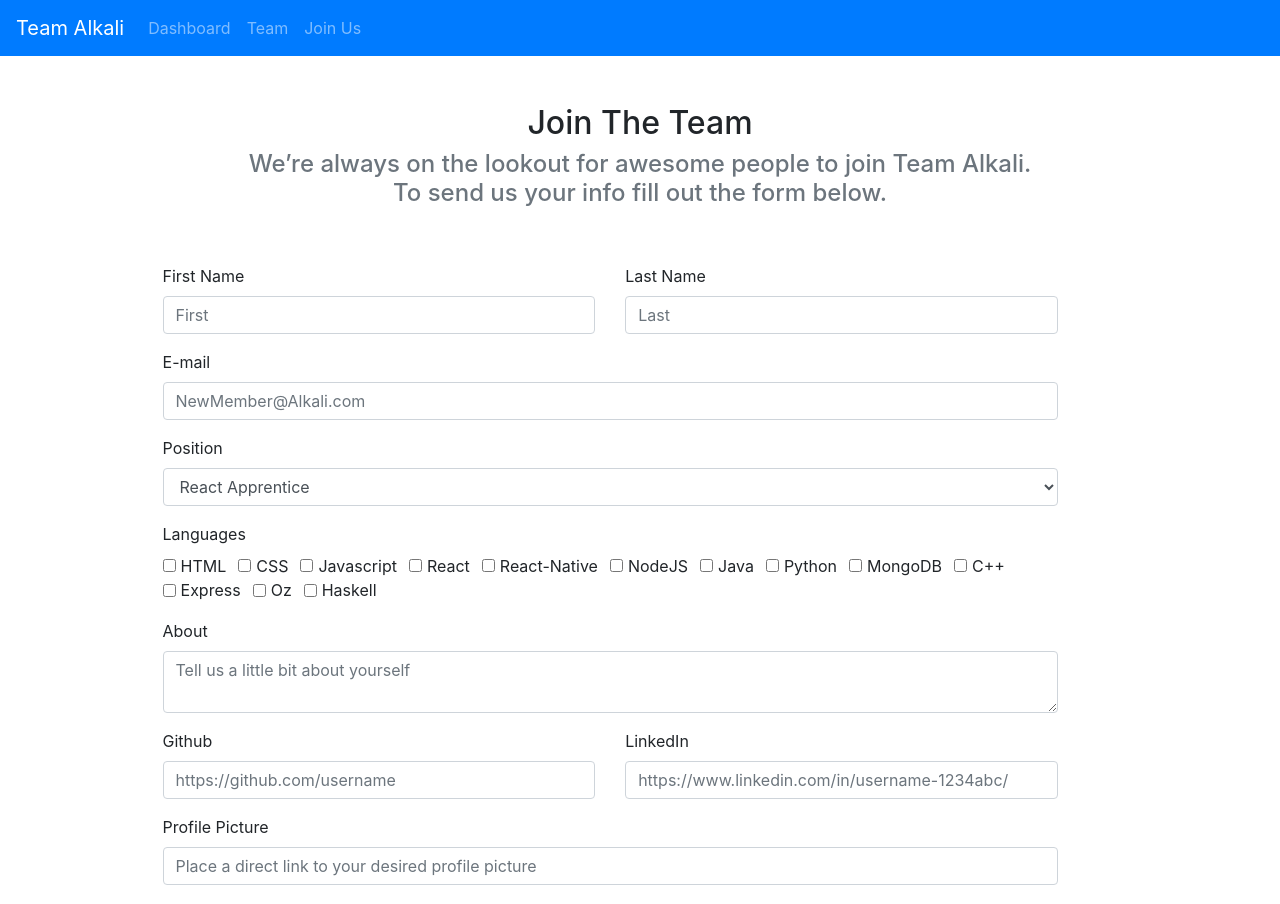
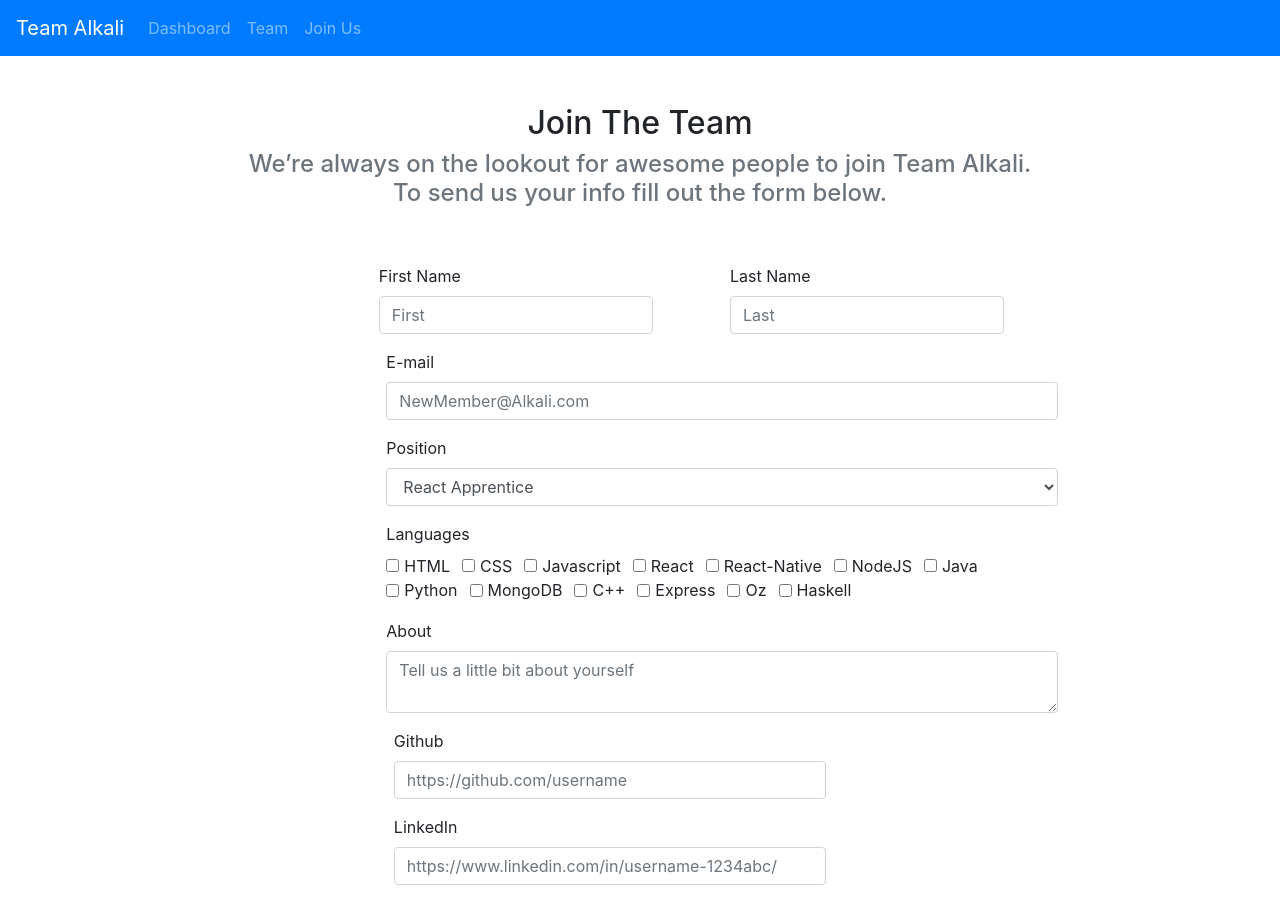
Before and after one commit to nakiacallaway/alkali-heroes, a React (Create React App) app: page /form in a window 1280 px wide. Shown: the top 904 px of the page. Built offline with nearby package versions, Linux system fonts and the light colour scheme.

Commit message:
feat(form)rearranged form to prevent shift when alerting

```diff
--- a/src/components/JoinForm.js
+++ b/src/components/JoinForm.js
@@ -55,7 +55,7 @@ const JoinForm = () =>{
                 >
                     {/* inputs start */}
                     <div className="row">
-                        <div id="first" className="form-group col col-md-6">
+                        <div id="first" className="form-group offset-3">
                             <label htmlFor="firstname">First Name</label>
                             <input
                                 type="text"
@@ -65,7 +65,7 @@ const JoinForm = () =>{
                                 onChange={event => setNewMember(event.target.value)}
                                 placeholder="First"/>
                         </div>
-                        <div id="last" className="form-group col col-md-6">
+                        <div id="last" className="form-group offset-1 ">
                             <label htmlFor="lastname">Last Name</label>
                             <input
                                 type="text"
@@ -77,7 +77,7 @@ const JoinForm = () =>{
                             />
                     </div>
                     </div>
-                    <div id="e_mail" className="form-group">
+                    <div id="e_mail" className="form-group offset-3">
                         <label htmlFor="email">E-mail</label>
                             <input
                                 type="email"
@@ -88,7 +88,7 @@ const JoinForm = () =>{
                                 placeholder="NewMember@Alkali.com"
                             />
                     </div>
-                    <div id="station" className="form-group">
+                    <div id="station" className="form-group offset-3">
                         <label htmlFor="position">Position</label>
                         <select
                             className="form-control"
@@ -99,7 +99,7 @@ const JoinForm = () =>{
                                 <option>React Lead</option>
                         </select>
                     </div>
-                    <div id="skills" className="form-group mt-3">
+                    <div id="skills" className="form-group offset-3 mt-3">
                         <div>
                             <label htmlFor="skills">Languages</label>
                         </div>
@@ -156,7 +156,7 @@ const JoinForm = () =>{
                             <label class="form-check-label" for="haskell">Haskell</label>
                         </div>
                     </div>
-                    <div id="info" className="form-group">
+                    <div id="info" className="form-group offset-3">
                         <label htmlFor="bio">About</label>
                         <textarea
                             id="bio"
@@ -167,7 +167,7 @@ const JoinForm = () =>{
                         />
                     </div>
                     <div className="row">
-                        <div id="github_acct" className="form-group col-md-6">
+                        <div id="github_acct" className="form-group offset-3 col-md-6">
                             <label htmlFor="github">Github</label>
                             <input
                                 type="text"
@@ -178,7 +178,7 @@ const JoinForm = () =>{
                                 placeholder="https://github.com/username"
                             />
                         </div>
-                        <div id="linkedin_acct" className="form-group col-md-6">
+                        <div id="linkedin_acct" className="form-group offset-3 col-md-6">
                             <label htmlFor="linkedin">LinkedIn</label>
                             <input
                                 type="text"
@@ -190,7 +190,7 @@ const JoinForm = () =>{
                             />
                         </div>
                     </div>
-                    <div id="image" className="form-group">
+                    <div id="image" className="form-group offset-3">
                         <label htmlFor="profile_img">Profile Picture</label>
                         <input
                             type="text"
@@ -201,7 +201,7 @@ const JoinForm = () =>{
                             placeholder="Place a direct link to your desired profile picture"
                         />
                     </div>
-                    <button type="submit" class="btn btn-info col mt-3" onClick="">Submit</button>
+                    <button type="submit" class="btn btn-info col-4 offset-6 mt-3" onClick="">Submit</button>
                 </form>
             </div>
         </div>
```
